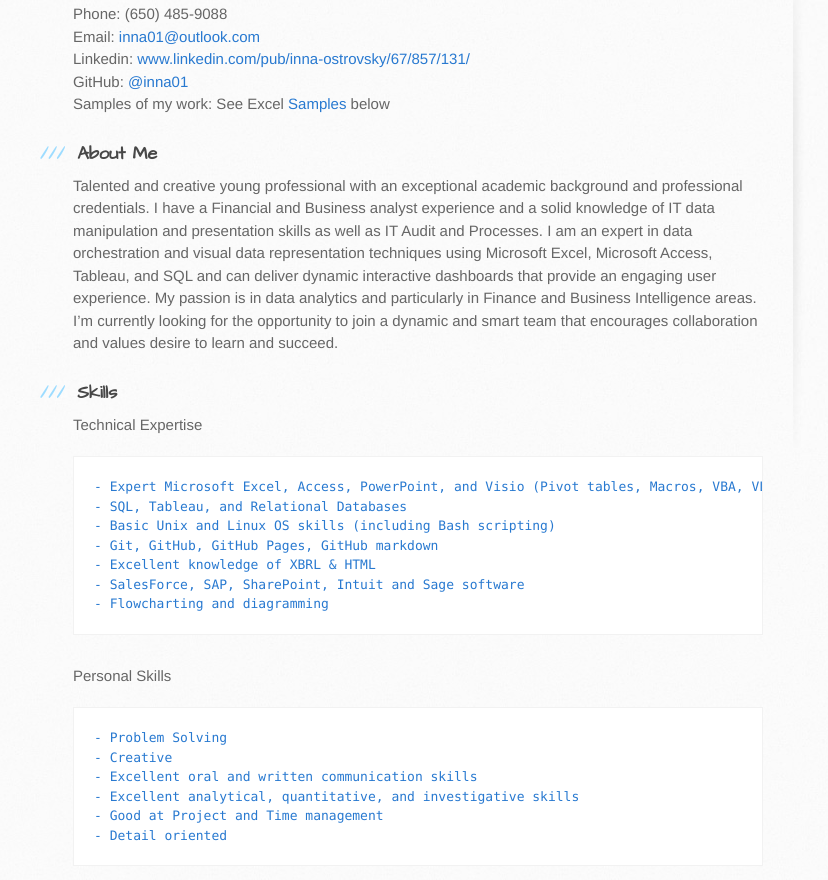
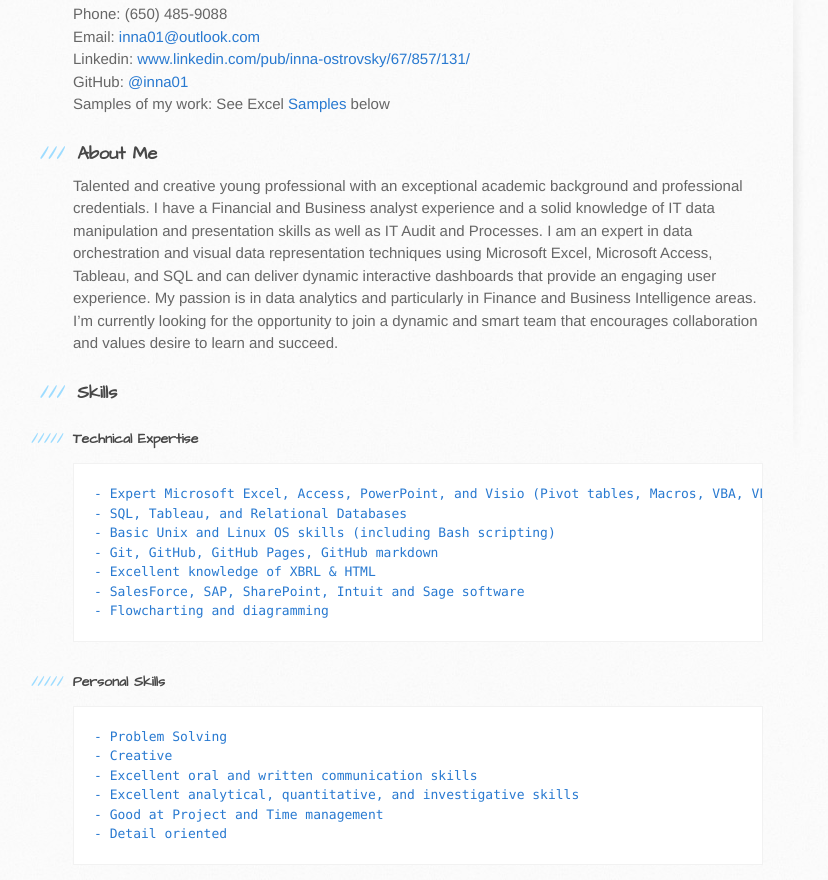
Before and after one commit to inna01/inna01.github.io, a plain HTML site: page index.html in a window 1280 px wide. Shown: the part 288-1168 px from the top of the page, without its empty margins (97-925 px from the left). Drawn offline with Linux system fonts and the light colour scheme.

```diff
--- a/index.html
+++ b/index.html
@@ -45,7 +45,8 @@ Samples of my work: See Excel <a href="#samples">Samples</a> below</p>
 <h3>
 <a id="skills" class="anchor" href="#skills" aria-hidden="true"><span class="octicon octicon-link"></span></a>Skills</h3>
 
-<p>Technical Expertise</p>
+<h5>
+<a id="technical-expertise" class="anchor" href="#technical-expertise" aria-hidden="true"><span class="octicon octicon-link"></span></a>Technical Expertise</h5>
 
 <pre><code>- Expert Microsoft Excel, Access, PowerPoint, and Visio (Pivot tables, Macros, VBA, VLookup)
 - SQL, Tableau, and Relational Databases
@@ -56,7 +57,8 @@ Samples of my work: See Excel <a href="#samples">Samples</a> below</p>
 - Flowcharting and diagramming
 </code></pre>
 
-<p>Personal Skills</p>
+<h5>
+<a id="personal-skills" class="anchor" href="#personal-skills" aria-hidden="true"><span class="octicon octicon-link"></span></a>Personal Skills</h5>
 
 <pre><code>- Problem Solving
 - Creative
```
Also changed, not shown: params.json (+1 -1 lines).
